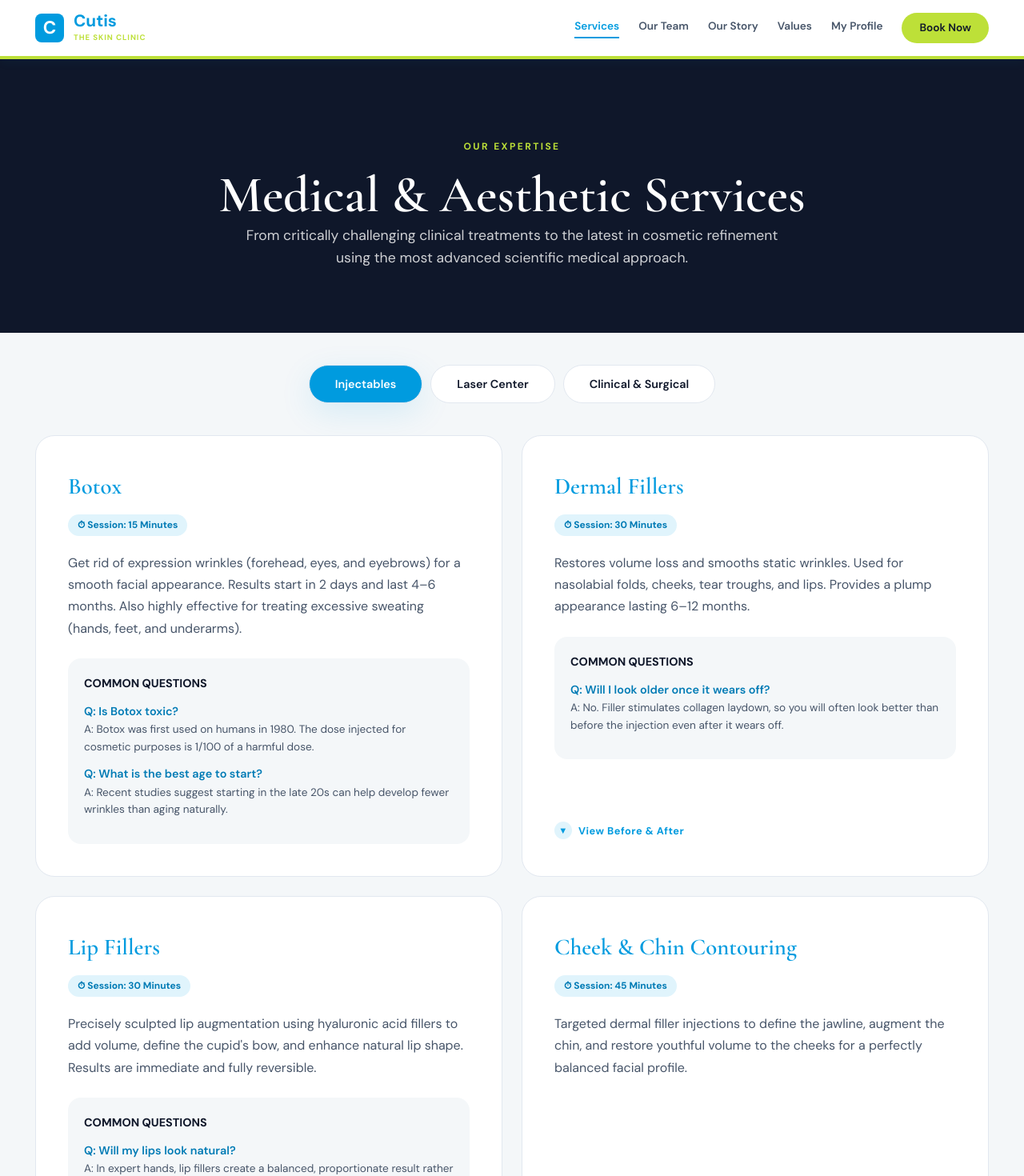
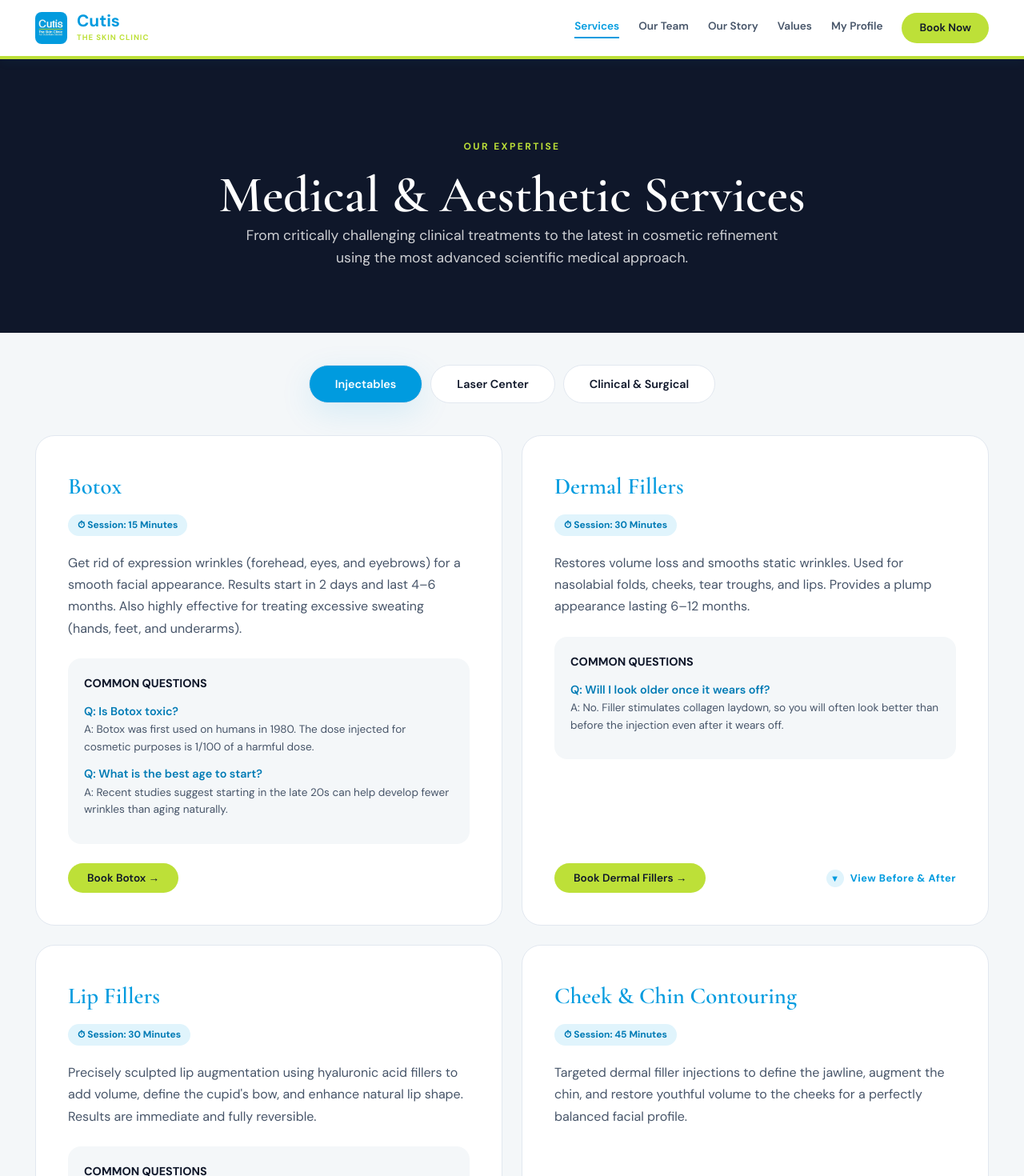
Before and after one commit to seif8545/cutis, a React (Create React App) app: page /services in a window 1280 px wide. Shown: the top 1470 px of the page at 80% size. Built offline with nearby package versions, Linux system fonts and the light colour scheme.

Commit message:
done for now

```diff
--- a/src/components/Navigation.jsx
+++ b/src/components/Navigation.jsx
@@ -1,4 +1,3 @@
-// src/components/Navigation.jsx
 import React, { useState } from 'react';
 import { Link, useLocation } from 'react-router-dom';
 import '../styles/global.css';
@@ -39,8 +38,19 @@ export default function Navigation() {
         <div className="container" style={{ display: 'flex', alignItems: 'center', justifyContent: 'space-between', height: '70px', gap: 16 }}>
 
           {/* Logo */}
-          <Link to="/" onClick={close} style={{ display: 'flex', alignItems: 'center', gap: '12px', flexShrink: 0 }}>
-            <div style={{ width: '36px', height: '36px', background: 'var(--brand-blue)', borderRadius: '8px', color: '#fff', display: 'flex', alignItems: 'center', justifyContent: 'center', fontSize: '1.4rem', fontWeight: 'bold' }}>C</div>
+          <Link to="/" onClick={close} style={{ display: 'flex', alignItems: 'center', gap: '12px', flexShrink: 0, textDecoration: 'none' }}>
+            <div style={{ width: '40px', height: '40px', borderRadius: '8px', overflow: 'hidden', flexShrink: 0, background: '#fff' }}>
+              <img
+                src="/images/logo.jpg"
+                alt="Cutis logo"
+                style={{ width: '100%', height: '100%', objectFit: 'contain' }}
+                onError={e => {
+                  e.target.style.display = 'none';
+                  e.target.parentNode.style.background = 'var(--brand-blue)';
+                  e.target.parentNode.innerHTML = '<div style="width:100%;height:100%;display:flex;align-items:center;justify-content:center;font-size:1.4rem;font-weight:bold;color:#fff;">C</div>';
+                }}
+              />
+            </div>
             <div>
               <div style={{ fontSize: '1.3rem', fontWeight: 'bold', color: 'var(--brand-blue)', lineHeight: '1' }}>Cutis</div>
               <div style={{ fontSize: '0.6rem', fontWeight: 'bold', textTransform: 'uppercase', letterSpacing: '0.1em', color: 'var(--brand-green)', marginTop: '2px' }}>The Skin Clinic</div>
@@ -48,7 +58,7 @@ export default function Navigation() {
           </Link>
 
           {/* Desktop links — always the same set regardless of route */}
-          <div className="nav-desktop" style={{ gap: 24 }}>
+          <div className="nav-desktop" style={{ gap: 24, display: 'flex', alignItems: 'center' }}>
             {NAV_LINKS.map(({ to, label }) => (
               <Link key={to} to={to} style={activeLinkStyle(to)}>{label}</Link>
             ))}
@@ -86,6 +96,7 @@ export default function Navigation() {
                 fontSize: '0.95rem', fontWeight: 600,
                 color: location.pathname === to ? 'var(--brand-blue)' : 'var(--text-dark)',
                 borderBottom: '1px solid var(--border-lt)',
+                textDecoration: 'none'
               }}>
                 {label}
               </Link>
--- a/src/pages/ServicesPage.jsx
+++ b/src/pages/ServicesPage.jsx
@@ -1,7 +1,15 @@
 import React, { useState, useEffect } from 'react';
+import { useNavigate } from 'react-router-dom';
 import '../styles/global.css';
 
 const CATEGORIES = ["Injectables", "Laser Center", "Clinical & Surgical"];
+
+// This maps the UI tabs on this page to the exact Department names your BookingPage expects
+const DEPT_MAP = {
+  "Injectables": "Cosmetic Dermatology",
+  "Laser Center": "Advanced Laser Center",
+  "Clinical & Surgical": "Clinical Dermatology"
+};
 
 const SERVICES_DATA = {
   "Injectables": [
@@ -14,7 +22,7 @@ const SERVICES_DATA = {
         { q: "What is the best age to start?", a: "Recent studies suggest starting in the late 20s can help develop fewer wrinkles than aging naturally." }
       ],
       beforeAfterLabel: "Forehead lines & crow's feet",
-      image: null // No image provided in the folder for Botox
+      image: null
     },
     {
       title: "Dermal Fillers",
@@ -63,7 +71,7 @@ const SERVICES_DATA = {
         { q: "How many sessions are needed?", a: "Typically 6 to 8 sessions spaced 4–6 weeks apart." }
       ],
       beforeAfterLabel: "Hair reduction over multiple sessions",
-      image: null // No image provided
+      image: null
     },
     {
       title: "Tattoo Removal",
@@ -172,57 +180,50 @@ const SERVICES_DATA = {
   ]
 };
 
-// ── Updated Single-Image Before / After panel ─────────────────
 function BeforeAfterPanel({ label, image }) {
-  if (!image) return null; // Failsafe
+  if (!image) return null;
 
   return (
     <div style={{ marginTop: 28 }}>
-      {/* Section label */}
       <div style={{ display: 'flex', alignItems: 'center', gap: 10, marginBottom: 14 }}>
         <div style={{ height: 1, flex: 1, background: 'var(--border-lt)' }} />
-        <span style={{
-          fontSize: '0.68rem', fontWeight: 700, textTransform: 'uppercase',
-          letterSpacing: '0.12em', color: 'var(--text-muted)'
-        }}>
+        <span style={{ fontSize: '0.68rem', fontWeight: 700, textTransform: 'uppercase', letterSpacing: '0.12em', color: 'var(--text-muted)' }}>
           Before &amp; After — {label}
         </span>
         <div style={{ height: 1, flex: 1, background: 'var(--border-lt)' }} />
       </div>
 
-      {/* Single Image Frame */}
       <div style={{
-        borderRadius: 14,
-        overflow: 'hidden',
-        border: '1px solid var(--border-lt)',
-        background: '#f8fafc',
-        width: '100%',
-        display: 'flex',
-        alignItems: 'center',
-        justifyContent: 'center'
+        borderRadius: 14, overflow: 'hidden', border: '1px solid var(--border-lt)',
+        background: '#f8fafc', width: '100%', display: 'flex', alignItems: 'center', justifyContent: 'center'
       }}>
-        {/* Assumes images will be placed in the public/images/ directory */}
-        <img
-          src={`/images/${image}`}
-          alt={`Before and After ${label}`}
-          style={{ width: '100%', height: 'auto', display: 'block', objectFit: 'contain' }}
-        />
+        <img src={`/images/${image}`} alt={`Before and After ${label}`} style={{ width: '100%', height: 'auto', display: 'block', objectFit: 'contain' }} />
       </div>
 
-      {/* Caption */}
-      <p style={{
-        fontSize: '0.75rem', color: 'var(--text-muted)', textAlign: 'center',
-        marginTop: 10, fontStyle: 'italic',
-      }}>
+      <p style={{ fontSize: '0.75rem', color: 'var(--text-muted)', textAlign: 'center', marginTop: 10, fontStyle: 'italic' }}>
         Representative results may vary.
       </p>
     </div>
   );
 }
 
-// ── Service card ──────────────────────────────────────────────
-function ServiceCard({ service }) {
+// ── Updated Service Card with Direct Booking ──────────────────
+function ServiceCard({ service, categoryName }) {
   const [open, setOpen] = useState(false);
+  const navigate = useNavigate();
+
+  const handleDirectBook = () => {
+    // Maps the UI tab name to the exact Booking Department string
+    const mappedDepartment = DEPT_MAP[categoryName];
+
+    // Creates the same payload your LandingPage offers use
+    localStorage.setItem('cutis_pending_offer', JSON.stringify({
+      department: mappedDepartment,
+      offerTitle: service.title,
+    }));
+
+    navigate('/book');
+  };
 
   return (
     <div className="bento-item" style={{ gridColumn: 'span 6', display: 'flex', flexDirection: 'column' }}>
@@ -244,9 +245,18 @@ function ServiceCard({ service }) {
         </div>
       )}
 
-      {/* Before / After toggle - ONLY shows if an image exists */}
+      {/* Action Row: Book Now & Before/After Toggle */}
+      <div style={{ marginTop: 'auto', paddingTop: 24, display: 'flex', justifyContent: 'space-between', alignItems: 'center', flexWrap: 'wrap', gap: '16px' }}>
+
+        <button
+          onClick={handleDirectBook}
+          className="btn btn-primary"
+          style={{ padding: '10px 24px', fontSize: '0.85rem' }}
+        >
+          Book {service.title} →
+        </button>
+
         {service.image && (
-        <div style={{ marginTop: 'auto', paddingTop: 20 }}>
           <button
             onClick={() => setOpen(v => !v)}
             style={{
@@ -265,14 +275,17 @@ function ServiceCard({ service }) {
             }}>▼</span>
             {open ? 'Hide' : 'View'} Before &amp; After
           </button>
+        )}
+      </div>
 
+      {/* Before/After Dropdown Panel */}
+      {service.image && (
         <div style={{
           overflow: 'hidden',
-            maxHeight: open ? '800px' : '0', // Increased max-height to accommodate tall images
+          maxHeight: open ? '800px' : '0',
           transition: 'max-height 0.4s cubic-bezier(0.4,0,0.2,1)',
         }}>
           <BeforeAfterPanel label={service.beforeAfterLabel} image={service.image} />
-          </div>
         </div>
       )}
     </div>
@@ -322,7 +335,11 @@ export default function ServicesPage() {
         {/* Content Grid */}
         <div className="bento-grid" style={{ animation: 'fadeIn 0.5s ease' }}>
           {SERVICES_DATA[activeTab].map((service, index) => (
-            <ServiceCard key={`${activeTab}-${index}`} service={service} />
+            <ServiceCard
+              key={`${activeTab}-${index}`}
+              service={service}
+              categoryName={activeTab} // Passed down to handle routing map
+            />
           ))}
         </div>
       </div>
```
Lines whose indentation alone changed are shown as unchanged.
